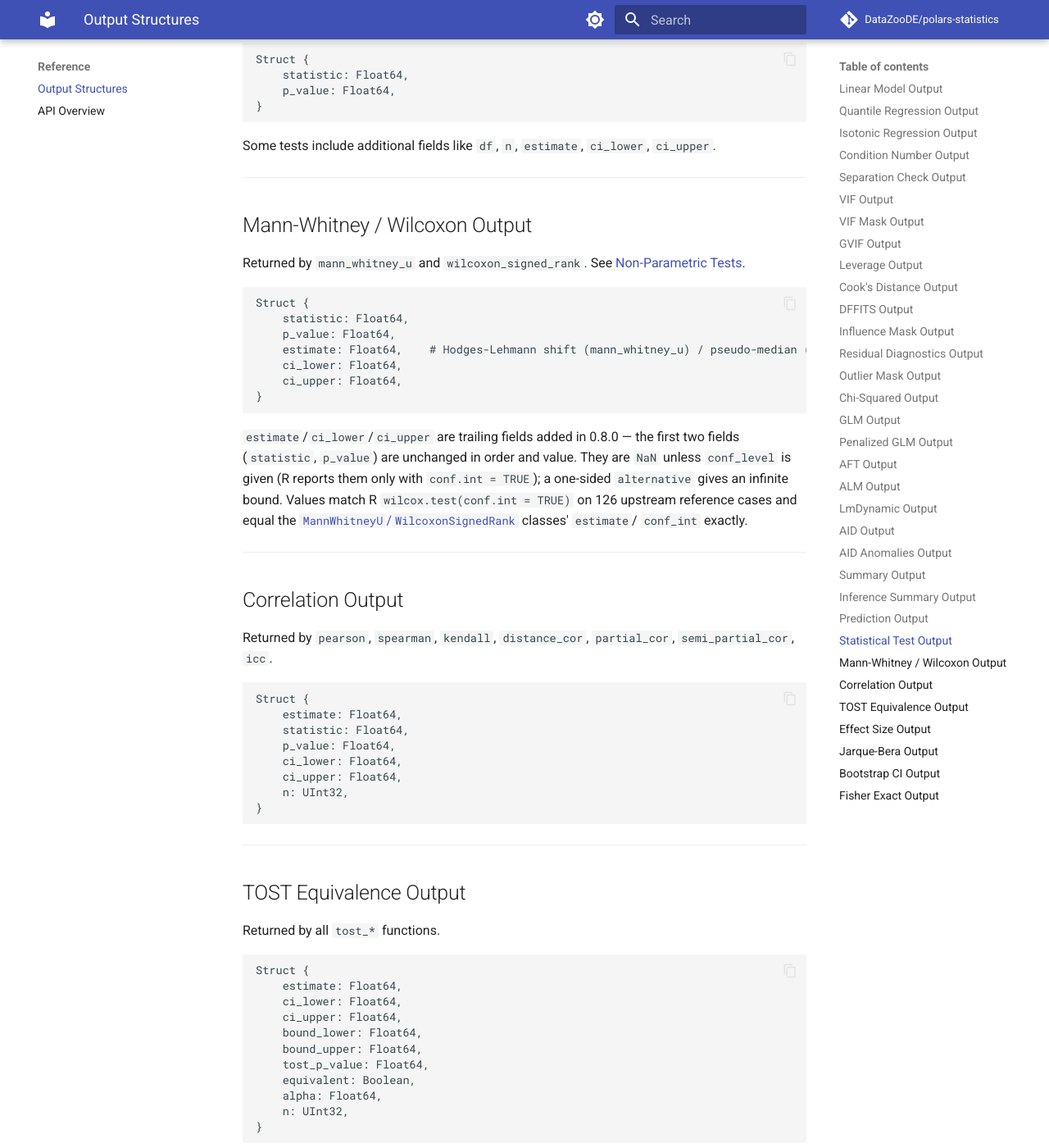
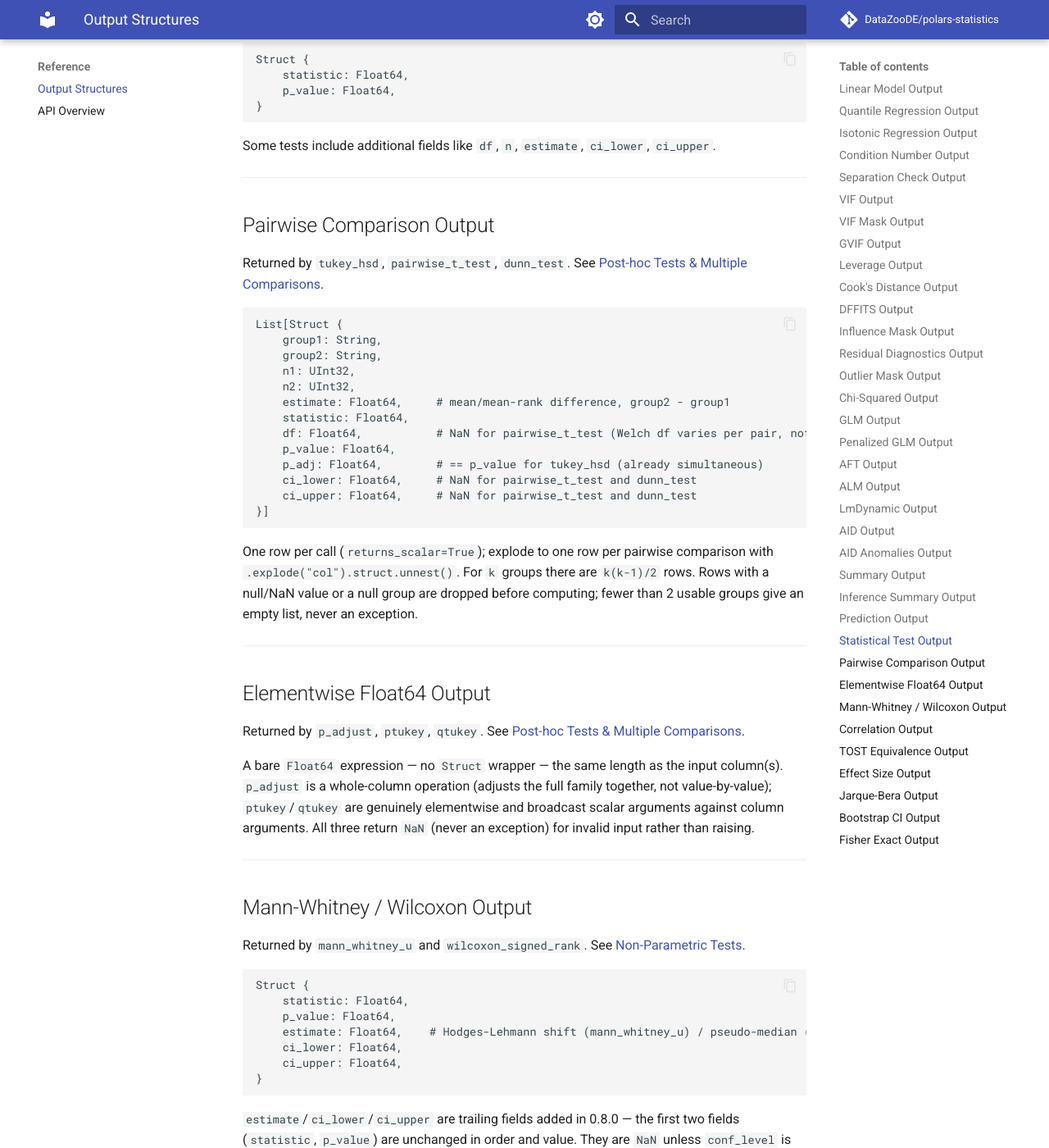
Before and after one commit to DataZooDE/polars-statistics, an MkDocs documentation site: the page built from docs/api/outputs.md, in a window 1280 px wide and 1400 px high, scrolled down 8660 px. Shown: the whole window at 82% size. Built offline with MkDocs 1.6.1 and Material for MkDocs 9.7.7, drawn with Linux system fonts in a browser that asks for light colours; comment, search, counter and statistics services are not loaded.

Commit message:
docs(16.3-09): post-hoc tests & multiple comparisons mkdocs page
- new docs/api/tests/posthoc.md: tukey_hsd, pairwise_t_test, dunn_test,
  p_adjust, ptukey, qtukey — signatures, parameters, R equivalents, runnable
  examples sourced from the live package
- nav entry under Statistical Tests
- outputs.md: Pairwise Comparison Output, Elementwise Float64 Output sections
- See-Also links from parametric.md/nonparametric.md to the new page

Co-Authored-By: Claude Sonnet 5 <noreply@anthropic.com>

````diff
--- a/docs/api/outputs.md
+++ b/docs/api/outputs.md
@@ -441,6 +441,46 @@ Some tests include additional fields like `df`, `n`, `estimate`, `ci_lower`, `ci
 
 ---
 
+## Pairwise Comparison Output
+
+Returned by `tukey_hsd`, `pairwise_t_test`, `dunn_test`. See
+[Post-hoc Tests & Multiple Comparisons](tests/posthoc.md).
+
+```
+List[Struct {
+    group1: String,
+    group2: String,
+    n1: UInt32,
+    n2: UInt32,
+    estimate: Float64,     # mean/mean-rank difference, group2 - group1
+    statistic: Float64,
+    df: Float64,           # NaN for pairwise_t_test (Welch df varies per pair, not reported) and dunn_test
+    p_value: Float64,
+    p_adj: Float64,        # == p_value for tukey_hsd (already simultaneous)
+    ci_lower: Float64,     # NaN for pairwise_t_test and dunn_test
+    ci_upper: Float64,     # NaN for pairwise_t_test and dunn_test
+}]
+```
+
+One row per call (`returns_scalar=True`); explode to one row per pairwise comparison with
+`.explode("col").struct.unnest()`. For `k` groups there are `k(k-1)/2` rows. Rows with a
+null/NaN value or a null group are dropped before computing; fewer than 2 usable groups give
+an empty list, never an exception.
+
+---
+
+## Elementwise Float64 Output
+
+Returned by `p_adjust`, `ptukey`, `qtukey`. See
+[Post-hoc Tests & Multiple Comparisons](tests/posthoc.md).
+
+A bare `Float64` expression — no `Struct` wrapper — the same length as the input column(s).
+`p_adjust` is a whole-column operation (adjusts the full family together, not value-by-value);
+`ptukey`/`qtukey` are genuinely elementwise and broadcast scalar arguments against column
+arguments. All three return `NaN` (never an exception) for invalid input rather than raising.
+
+---
+
 ## Mann-Whitney / Wilcoxon Output
 
 Returned by `mann_whitney_u` and `wilcoxon_signed_rank`. See
--- a/mkdocs.yml
+++ b/mkdocs.yml
@@ -69,6 +69,7 @@ nav:
   - Statistical Tests:
       - Parametric Tests: api/tests/parametric.md
       - Non-Parametric Tests: api/tests/nonparametric.md
+      - Post-hoc & Multiple Comparisons: api/tests/posthoc.md
       - Distributional Tests: api/tests/distributional.md
       - Correlation Tests: api/tests/correlation.md
       - Forecast Comparison: api/tests/forecast.md
````
Also changed, not shown: 3 other files.
